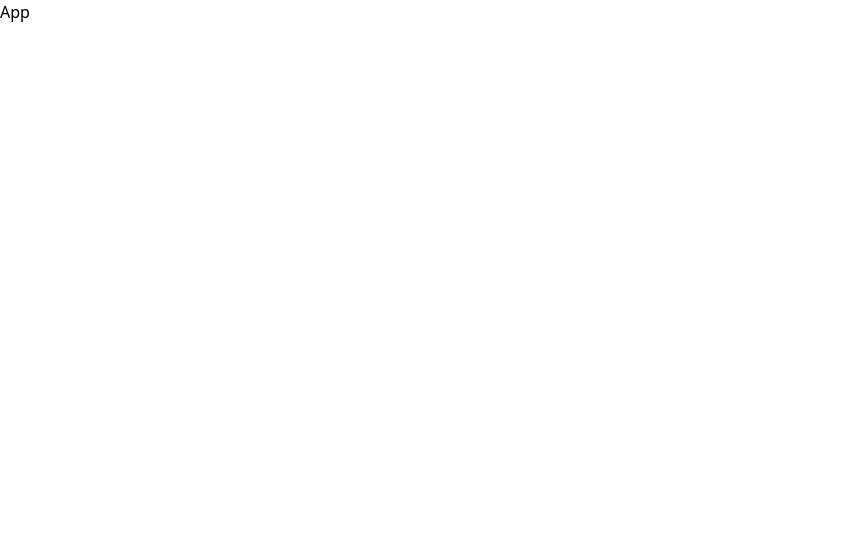
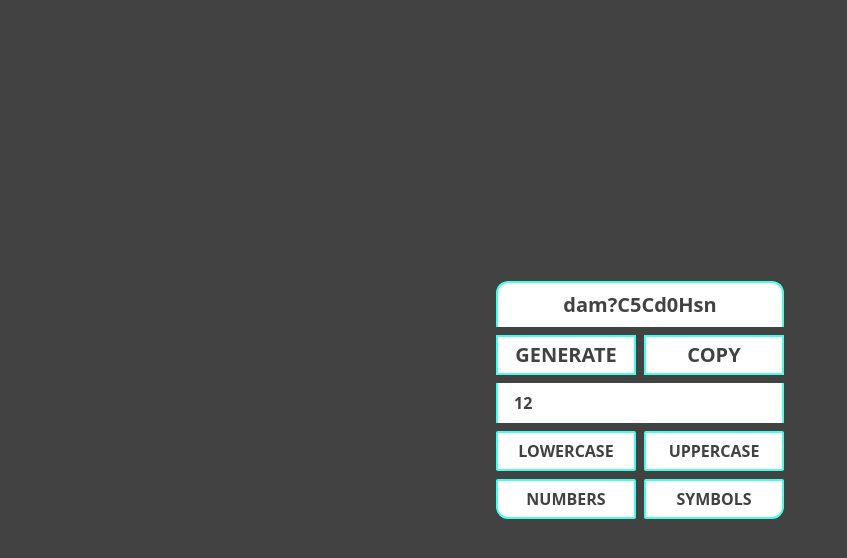
Before and after one commit to gusthv/password-generator, a React (Vite) app: page / in a window 1280 px wide. Shown: the top 558 px of the page, without its empty margins (0-847 px from the left). Built offline with nearby package versions, Linux system fonts and the light colour scheme.

Commit message:
finish functionality

```diff
--- a/index.html
+++ b/index.html
@@ -4,7 +4,7 @@
     <meta charset="UTF-8" />
     <!-- <link rel="icon" type="image/svg+xml" href="/.svg" /> -->
     <meta name="viewport" content="width=device-width, initial-scale=1.0" />
-    <!-- <title></title> -->
+    <title>password-generator</title>
   </head>
   <body>
     <div id="root"></div>
--- a/src/App.tsx
+++ b/src/App.tsx
@@ -1,7 +1,167 @@
-import React from "react";
+import { useState, useEffect } from "react";
 
-const App = () => {
-  return <div>App</div>;
+type ParameterTypes = {
+  lowercase: boolean;
+  uppercase: boolean;
+  numbers: boolean;
+  symbols: boolean;
+};
+
+const App: React.FC = () => {
+  const [password, setPassword] = useState<string>("");
+  const [passwordLen, setPasswordLen] = useState<number>(12);
+  const [parameters, setParameters] = useState<ParameterTypes>({
+    lowercase: true,
+    uppercase: true,
+    numbers: true,
+    symbols: true,
+  });
+
+  const [isCopied, setIsCopied] = useState<boolean>(false);
+  const [copyFailed, setCopyFailed] = useState<boolean>(false);
+  const [noParameters, setNoParameters] = useState<boolean>(false);
+  const [copyString, setCopyString] = useState<string>("");
+
+  const handleGeneratePassword = () => {
+    const { lowercase, uppercase, numbers, symbols } = parameters;
+
+    if (!(lowercase || uppercase || numbers || symbols)) {
+      setCopyString("Select a parameter!");
+      setNoParameters(true);
+      setIsCopied(true);
+      setTimeout(() => {
+        setIsCopied(false);
+        setNoParameters(false);
+      }, 1000);
+    }
+
+    const availablePool: string[] = [
+      "abcdefghijklmnopqrstuvwxyz",
+      "ABCDEFGHIJKLMNOPQRSTUVWXYZ",
+      "0123456789",
+      "!@#$%&=?+-*",
+    ];
+
+    const generatedPool: string[] = [];
+    if (lowercase) generatedPool.push(availablePool[0]);
+    if (uppercase) generatedPool.push(availablePool[1]);
+    if (numbers) generatedPool.push(availablePool[2]);
+    if (symbols) generatedPool.push(availablePool[3]);
+    let passwordString = "";
+
+    for (let i = 0; i < passwordLen; i++) {
+      const chosenPool =
+        generatedPool[Math.floor(Math.random() * generatedPool.length)];
+      passwordString +=
+        chosenPool[Math.floor(Math.random() * chosenPool.length)];
+    }
+    setPassword(passwordString);
+  };
+
+  const handleParameterSelection = (parameter: keyof ParameterTypes) => {
+    setParameters((prevParameters) => ({
+      ...prevParameters,
+      [parameter]: !prevParameters[parameter],
+    }));
+  };
+
+  const handleCopyToClipboard = async () => {
+    if (isCopied) return;
+
+    try {
+      const clipboard = await navigator.clipboard.readText();
+      if (password == clipboard) setCopyString("Already copied!");
+      else {
+        await navigator.clipboard.writeText(password);
+        setCopyString("Copied!");
+      }
+    } catch (error) {
+      setCopyString("Failed to copy!");
+      setCopyFailed(true);
+    }
+
+    setIsCopied(true);
+    setTimeout(() => {
+      setCopyFailed(false);
+      setIsCopied(false);
+    }, 1000);
+  };
+
+  useEffect(() => {
+    if (passwordLen < 1) setPasswordLen(1);
+    if (passwordLen > 32) setPasswordLen(32);
+  }, [passwordLen]);
+
+  useEffect(() => {
+    handleGeneratePassword();
+  }, []);
+
+  return (
+    <div className="w-screen h-screen bg-[#424242]">
+      <div className="h-screen flex items-center justify-center">
+        <div>
+          <p
+            className={`w-[288px] mb-2 py-2 bg-white rounded-t-xl overflow-auto text-nowrap text-center font-bold text-xl ${
+              isCopied ? "text-[#46ffe6]" : "text-[#424242]"
+            } ${
+              copyFailed || noParameters ? "text-[#424242]" : ""
+            } border-[#46ffe6] border-l-[2px] border-t-[2px] border-r-[2px]`}
+          >
+            {isCopied ? copyString : password}
+          </p>
+          <div className="w-[288px] mb-2 grid grid-cols-2 gap-2 auto-rows-fr text-white font-bold text-xl cursor-pointer select-none">
+            <span
+              className="w-[140px] h-[40px] bg-white border-[#46ffe6] border-[2px] flex justify-center items-center text-[#424242] hover:text-[#46ffe6]"
+              onClick={handleGeneratePassword}
+            >
+              <p>GENERATE</p>
+            </span>
+            <span
+              className="w-[140px] h-[40px] bg-white border-[#46ffe6] border-[2px] flex justify-center items-center text-[#424242] hover:text-[#46ffe6]"
+              onClick={handleCopyToClipboard}
+            >
+              <p>COPY</p>
+            </span>
+          </div>
+          <input
+            type="number"
+            value={passwordLen}
+            min={1}
+            max={32}
+            onChange={(e) => setPasswordLen(Number(e.target.value))}
+            className="w-[288px] bg-white border-[#46ffe6] mb-2 py-2 px-4 border-l-[2px] border-r-[2px] text-[#424242] font-bold"
+          />
+          <div className="flex select-none">
+            <div className="bg-[#424242] grid grid-cols-2 gap-2 auto-rows-fr rounded-b-2xl">
+              {Object.keys(parameters).map((parameter, index) => (
+                <p
+                  key={index}
+                  onClick={() =>
+                    handleParameterSelection(
+                      parameter as keyof typeof parameters
+                    )
+                  }
+                  className={`${
+                    parameters[parameter as keyof typeof parameters]
+                      ? "border-[#46ffe6] hover:border-[#424242] text-[#424242] hover:text-[gray]"
+                      : "border-[#424242] hover:border-[#46ffe6] text-[gray] hover:text-[#46ffe6]"
+                  } w-[140px] h-[40px] bg-white border-[2px] flex justify-center items-center rounded-sm font-bold cursor-pointer ${
+                    parameter.toUpperCase() == "SYMBOLS"
+                      ? "rounded-br-xl"
+                      : parameter.toUpperCase() == "NUMBERS"
+                      ? "rounded-bl-xl"
+                      : ""
+                  }`}
+                >
+                  {parameter.toUpperCase()}
+                </p>
+              ))}
+            </div>
+          </div>
+        </div>
+      </div>
+    </div>
+  );
 };
 
 export default App;
--- a/src/main.tsx
+++ b/src/main.tsx
@@ -1,4 +1,3 @@
-// import React from "react";
 import ReactDOM from "react-dom/client";
 import App from "./App.tsx";
 import "./index.css";
```
Also changed, not shown: 1 other file (tests, documents, lock files or other folders).
